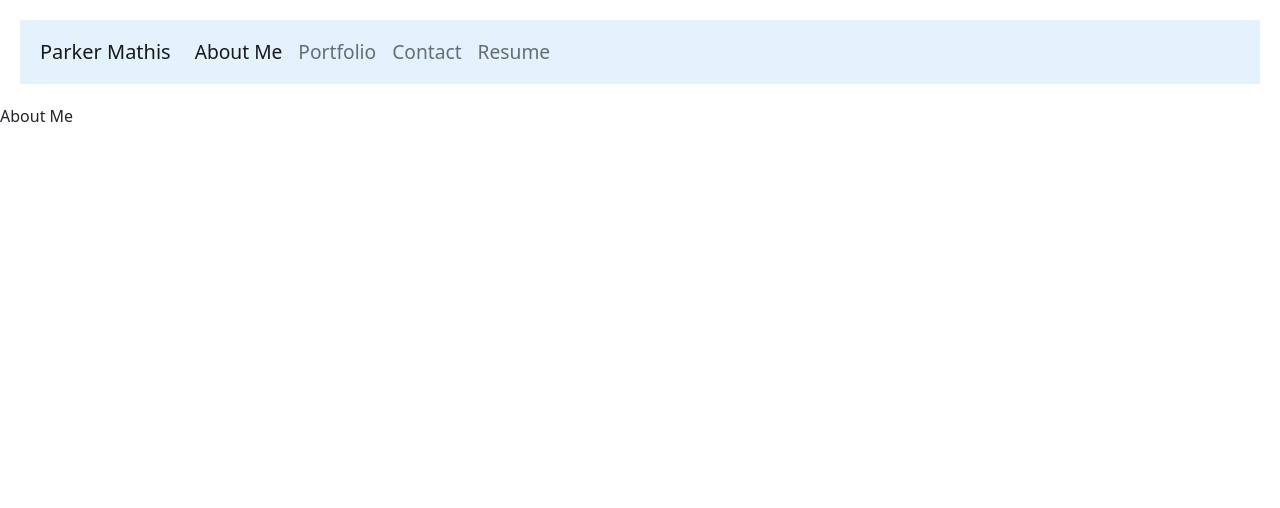
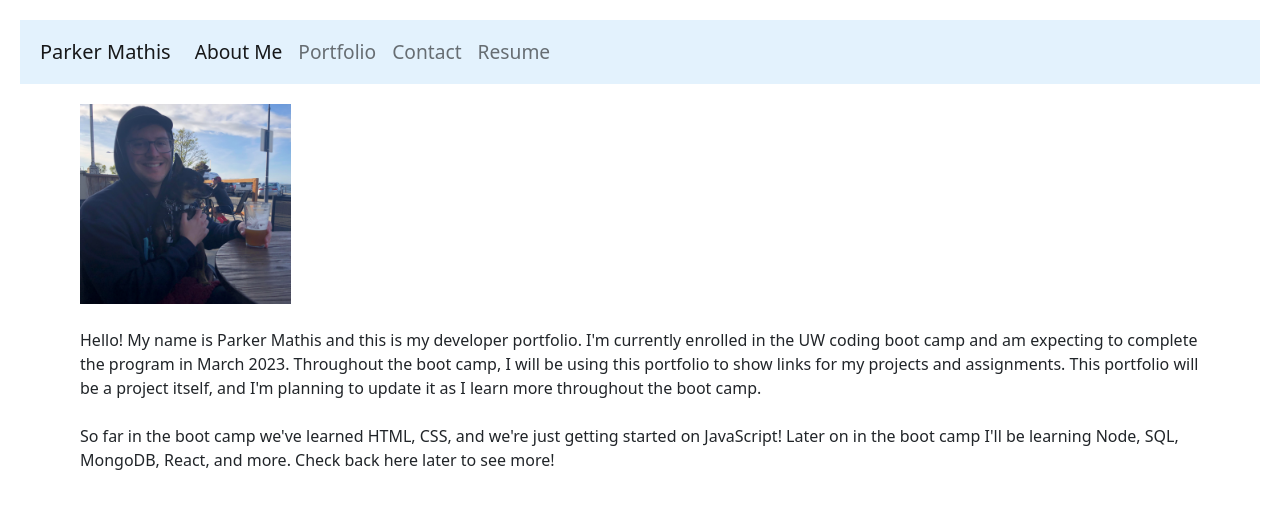
Before and after one commit to markerpathis/react-portfolio, a React (Create React App) app: page / in a window 1280 px wide. Shown: the top 508 px of the page. Built offline with nearby package versions, Linux system fonts and the light colour scheme.

Commit message:
Updated About.js and basic styling

```diff
--- a/src/components/Header.js
+++ b/src/components/Header.js
@@ -3,9 +3,6 @@ import Nav from "react-bootstrap/Nav";
 import Navbar from "react-bootstrap/Navbar";
 
 const styles = {
-  card: {
-    margin: 20,
-  },
   heading: {
     background: "#e3f2fd",
     minHeight: 50,
@@ -18,7 +15,6 @@ const styles = {
 
 function Header({ currentPage, handlePageChange }) {
   return (
-    <div style={styles.card}>
     <Navbar expand="sm" style={styles.heading}>
       <Navbar.Brand>Parker Mathis</Navbar.Brand>
       <Navbar.Toggle aria-controls="basic-navbar-nav" />
@@ -39,7 +35,6 @@ function Header({ currentPage, handlePageChange }) {
         </Nav>
       </Navbar.Collapse>
     </Navbar>
-    </div>
   );
 }
 
--- a/src/components/PortfolioContainer.js
+++ b/src/components/PortfolioContainer.js
@@ -4,6 +4,12 @@ import About from "./pages/About";
 import Contact from "./pages/Contact";
 import Portfolio from "./pages/Portfolio";
 import Resume from "./pages/Resume";
+
+const styles = {
+  card: {
+    margin: 20,
+  },
+};
 
 export default function PortfolioContainer() {
   const [currentPage, setCurrentPage] = useState("About");
@@ -24,7 +30,7 @@ export default function PortfolioContainer() {
   const handlePageChange = (page) => setCurrentPage(page);
 
   return (
-    <div>
+    <div style={styles.card}>
       <Header currentPage={currentPage} handlePageChange={handlePageChange} />
       {renderPage()}
     </div>
--- a/src/components/pages/About.js
+++ b/src/components/pages/About.js
@@ -1,5 +1,23 @@
 import React from "react";
+import parkerImage from "../../assets/parkerImage.png";
+import "../../styles/content.css";
 
 export default function About() {
-  return <div>About Me</div>;
+  return (
+    <div className="content">
+      <div>
+        <img src={parkerImage} alt="" height="200px" />
+      </div>
+      <p>
+        <br />
+        Hello! My name is Parker Mathis and this is my developer portfolio. I'm currently enrolled in the UW coding boot camp and am expecting to complete the program in March 2023. Throughout the
+        boot camp, I will be using this portfolio to show links for my projects and assignments. This portfolio will be a project itself, and I'm planning to update it as I learn more throughout the
+        boot camp.
+        <br />
+        <br />
+        So far in the boot camp we've learned HTML, CSS, and we're just getting started on JavaScript! Later on in the boot camp I'll be learning Node, SQL, MongoDB, React, and more. Check back here
+        later to see more!
+      </p>
+    </div>
+  );
 }
--- /dev/null
+++ b/src/styles/content.css
@@ -0,0 +1,5 @@
+.content {
+  padding-top: 20px;
+  padding-left: 60px;
+  padding-right: 60px;
+}
```
Also changed, not shown: src/assets/parkerImage.png (added). Lines whose indentation alone changed are shown as unchanged.
